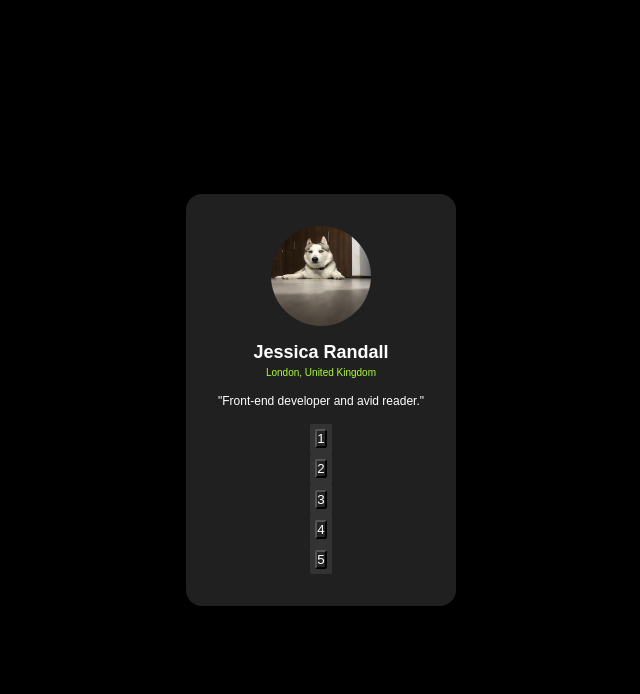
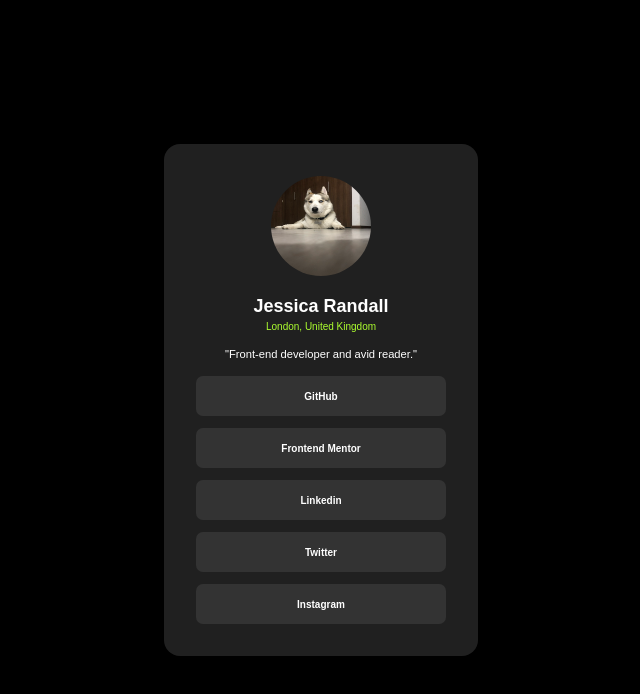
Before and after one commit to wichoedu16/social-link-profile, an Angular app: page / in a window 1280 px wide. Shown: the top 694 px of the page, without its empty margins (319-959 px from the left). Built offline with nearby package versions, Linux system fonts and the light colour scheme.

Commit message:
agregar estilos a botones

```diff
--- a/src/app/app.component.css
+++ b/src/app/app.component.css
@@ -45,18 +45,9 @@ img {
 
 .person-note {
     color: white;
-    font-size:12px;
-    font-weight:0.625em;;
-    border: 0;
+    font-size:0.7em;
 }
 
 .social-links{
-    display:flex;
+    row-gap: 0.75em;
 }
-
-.social-link{
-    display: flex;
-    padding: 0.35em;
-    background-color: rgb(51,51,51);
-    border-radius: 0.1em;
-}
--- a/src/app/app.component.html
+++ b/src/app/app.component.html
@@ -1,9 +1,10 @@
-
 <main>
 
   <div class="cuadro">
+    <figure>
+      <img src="../assets/img/loki.jpeg" alt="A dog at floor" width="100" height="100"/>
+    </figure>
 
-      <img src="../assets/img/loki.jpeg" alt="Loki sentado" width="100" height="100">
     <section class="title-content">
       <h1 class="person-name"> Jessica Randall</h1>
       <p class="person-location">London, United Kingdom</p>
@@ -12,11 +13,11 @@
     <p class="person-note">"Front-end developer and avid reader."</p>
 
     <div class="social-links">
-      <app-main-button class="social-link" titulo="1"></app-main-button>
-      <app-main-button class="social-link" titulo="2"></app-main-button>
-      <app-main-button class="social-link" titulo="3"></app-main-button>
-      <app-main-button class="social-link" titulo="4"></app-main-button>
-      <app-main-button class="social-link" titulo="5"></app-main-button>
+      <app-main-button titulo="GitHub"></app-main-button>
+      <app-main-button titulo="Frontend Mentor"></app-main-button>
+      <app-main-button titulo="Linkedin"></app-main-button>
+      <app-main-button titulo="Twitter"></app-main-button>
+      <app-main-button titulo="Instagram"></app-main-button>
     </div>
 
   </div>
--- a/src/app/main-button/main-button.component.css
+++ b/src/app/main-button/main-button.component.css
@@ -1,7 +1,10 @@
-button {
-    border-radius: 15%;
-    background-color: #252325;
-    font-size: smaller;
+button{
+    background-color: rgb(51,51,51);
     color: white;
-    outline: #252325;
+    width: 25em;
+    height: 4em;
+    border-radius: 0.7em;
+    font-size:0.625em;
+    font-weight: bold;
+    border-style: hidden;
 }
```
Lines whose indentation alone changed are shown as unchanged.
